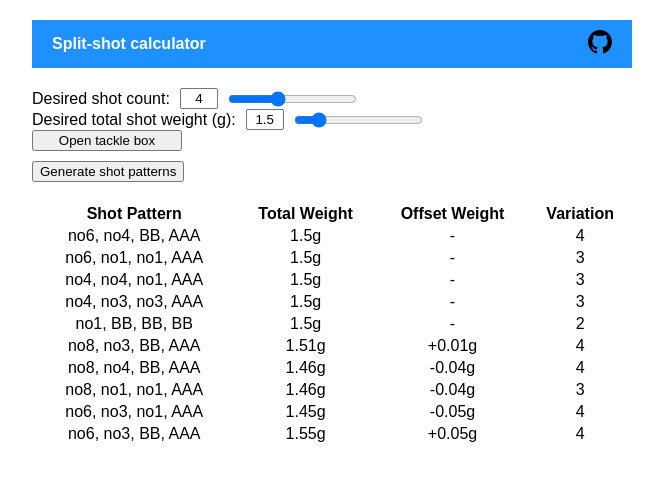
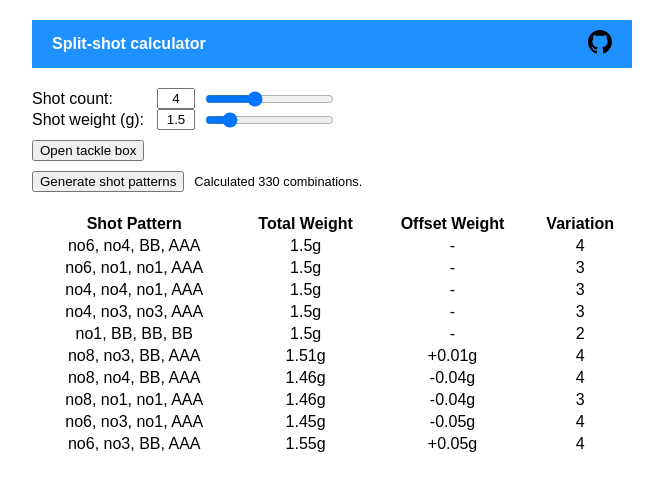
Before and after one commit to wcoots/split-shot-calculator, a React (Create React App) app: page / in a window 1280 px wide. Both pictures are taken after a click on the button "Generate shot patterns". Shown: the top 490 px of the page, without its empty margins (308-971 px from the left). Built offline with nearby package versions, Linux system fonts and the light colour scheme.

Commit message:
added predicted combination count

```diff
--- a/src/index.css
+++ b/src/index.css
@@ -38,10 +38,14 @@ code {
 .flex-item {
     display: flex;
     align-items: center;
+    margin-right: 10px;
 }
 
 .label-margin {
     margin-right: 10px;
+    flex-shrink: 0;
+    min-width: 115px;
+    text-align: left;
 }
 
 .input-numeric {
@@ -49,13 +53,14 @@ code {
     text-align: center;
 }
 
-.submit-button {
+.button {
     align-self: flex-start;
-    margin-bottom: 10px;
-    width: 150px;
+    margin-top: 10px;
+    width: 150;
 }
 
 .flex-wrap {
+    margin-top: 10px;
     display: flex;
     flex-wrap: wrap;
 }
@@ -68,6 +73,13 @@ code {
     color: red;
     font-size: 0.8em;
     margin-left: 10px;
+    margin-top: 10px;
+}
+
+.combination-count-text {
+    font-size: 0.8em;
+    margin-left: 10px;
+    margin-top: 10px;
 }
 
 .loader-container {
--- a/src/inputs.tsx
+++ b/src/inputs.tsx
@@ -1,6 +1,6 @@
 import { useState, ChangeEvent } from 'react';
 import './index.css';
-import { shotDictionary, calculateShotPatterns } from './shot';
+import { shotDictionary, calculateCombinationCount, calculateShotPatterns } from './shot';
 import type { ShotPattern } from './types';
 
 function Inputs({
@@ -73,7 +73,7 @@ function Inputs({
     }
 
     // HANDLE SUBMIT
-
+    const [predictedCombinationCount, setPredictedCombinationCount] = useState<number | null>(null);
     const [isLoading, setIsLoading] = useState(false);
     const [errorMessage, setErrorMessage] = useState<string | null>(null);
 
@@ -83,9 +83,12 @@ function Inputs({
             .map(([name]) => name);
 
         try {
+            returnShotPatterns(null);
+            setPredictedCombinationCount(
+                calculateCombinationCount(availableShotSizes.length, +desiredShotCount)
+            );
             setIsLoading(true);
             setErrorMessage(null);
-            returnShotPatterns(null);
 
             await new Promise((resolve) => setTimeout(resolve, 0));
 
@@ -95,9 +98,12 @@ function Inputs({
                 desiredWeightGrams: +desiredWeightGrams
             });
 
+            returnShotPatterns(shotPatterns);
             setIsLoading(false);
-            returnShotPatterns(shotPatterns);
         } catch (error) {
+            returnShotPatterns(null);
+            setPredictedCombinationCount(null);
+            setIsLoading(false);
             setErrorMessage((error as Error).message);
         }
     }
@@ -105,7 +111,7 @@ function Inputs({
     return (
         <div className="flex-container">
             <div className="flex-item">
-                <label className="label-margin">Desired shot count:</label>
+                <label className="label-margin">Shot count:</label>
                 <input
                     inputMode="numeric"
                     value={desiredShotCount}
@@ -122,7 +128,7 @@ function Inputs({
                 />
             </div>
             <div className="flex-item">
-                <label className="label-margin">Desired total shot weight (g):</label>
+                <label className="label-margin">Shot weight (g):</label>
                 <input
                     inputMode="numeric"
                     value={desiredWeightGrams}
@@ -141,15 +147,27 @@ function Inputs({
             </div>
             <div className="flex-container">
                 <button
-                    className="submit-button"
+                    className="button"
                     onClick={() => setShotSelectionMenuVisible(!shotSelectionMenuVisible)}>
                     {shotSelectionMenuVisible ? 'Close tackle box' : 'Open tackle box'}
                 </button>
             </div>
             {shotSelectionMenuVisible && <div className="flex-wrap">{renderRadioInputs()}</div>}
             <div className="flex-item">
-                <button onClick={handleSubmit}>Generate shot patterns</button>
+                <button className="button" onClick={handleSubmit}>
+                    Generate shot patterns
+                </button>
                 {errorMessage ? <div className="error-text">{errorMessage}</div> : null}
+                {isLoading && predictedCombinationCount ? (
+                    <div className="combination-count-text">
+                        Calculating {predictedCombinationCount.toLocaleString()} combinations...
+                    </div>
+                ) : null}
+                {!isLoading && predictedCombinationCount ? (
+                    <div className="combination-count-text">
+                        Calculated {predictedCombinationCount.toLocaleString()} combinations.
+                    </div>
+                ) : null}
             </div>
 
             <div className="loader-container">{isLoading ? <div className="loader" /> : null}</div>
--- a/src/shot.ts
+++ b/src/shot.ts
@@ -46,13 +46,6 @@ export function calculateShotPatterns({
         }, [])
         .sort((shotA, shotB) => shotA.weightGrams - shotB.weightGrams);
 
-    const predictedCombinationCount = calculateCombinationsCount(
-        availableShot.length,
-        desiredShotCount
-    );
-
-    console.log('calculating', predictedCombinationCount, 'combinations...');
-
     if (!availableShot.length) {
         throw new Error('No available shot.');
     } else if (desiredShotCount <= 0) {
@@ -99,10 +92,16 @@ export function calculateShotPatterns({
         .slice(0, 10);
 }
 
-function calculateCombinationsCount(
+export function calculateCombinationCount(
     availableShotSizeCount: number,
     desiredShotCount: number
 ): number {
+    if (availableShotSizeCount === 0) {
+        throw new Error('No available shot.');
+    } else if (desiredShotCount === 0) {
+        throw new Error('Shot count must be greater than zero.');
+    }
+
     function factorial(num: number): number {
         if (num === 0) return 1;
         return num * factorial(num - 1);
```
